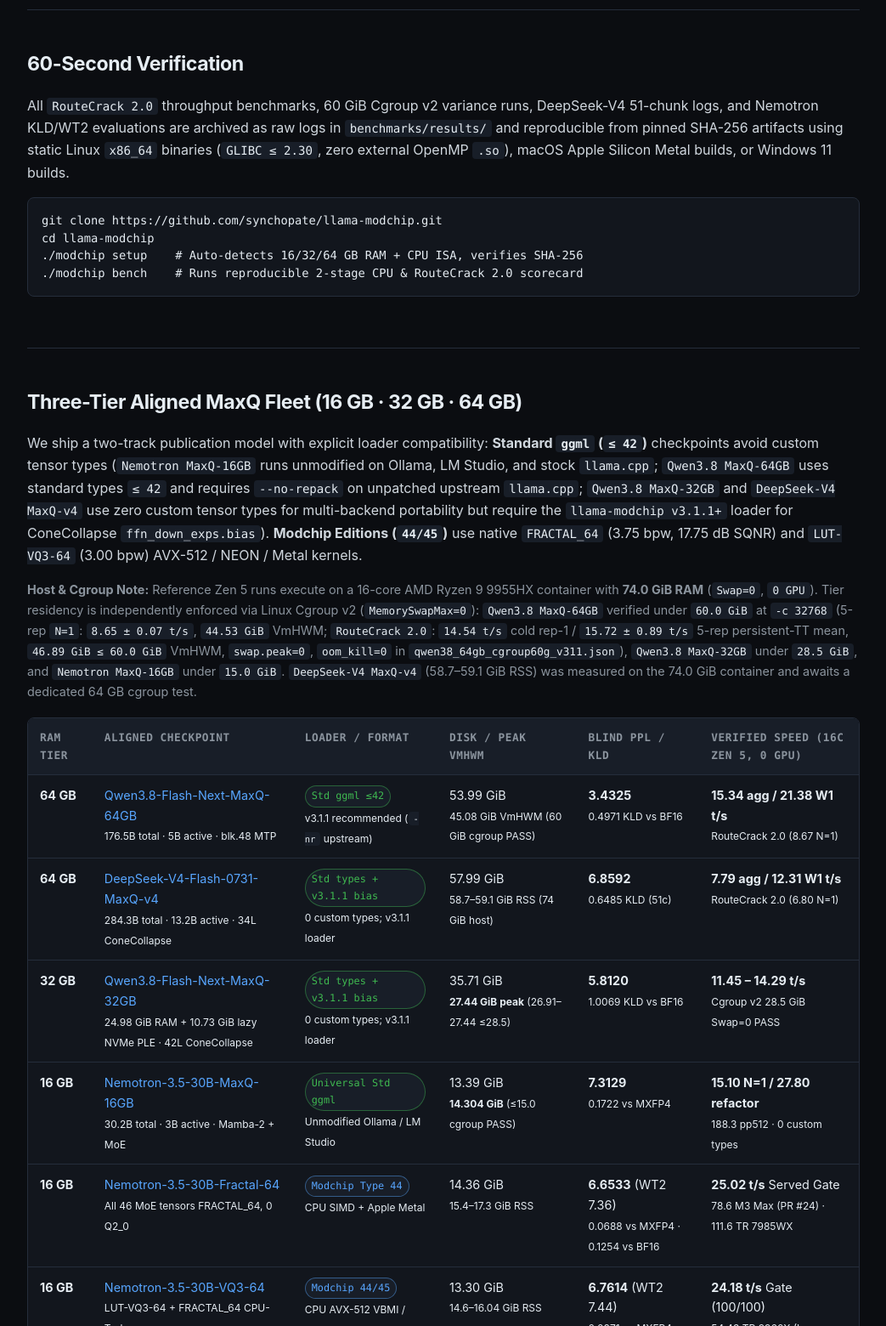
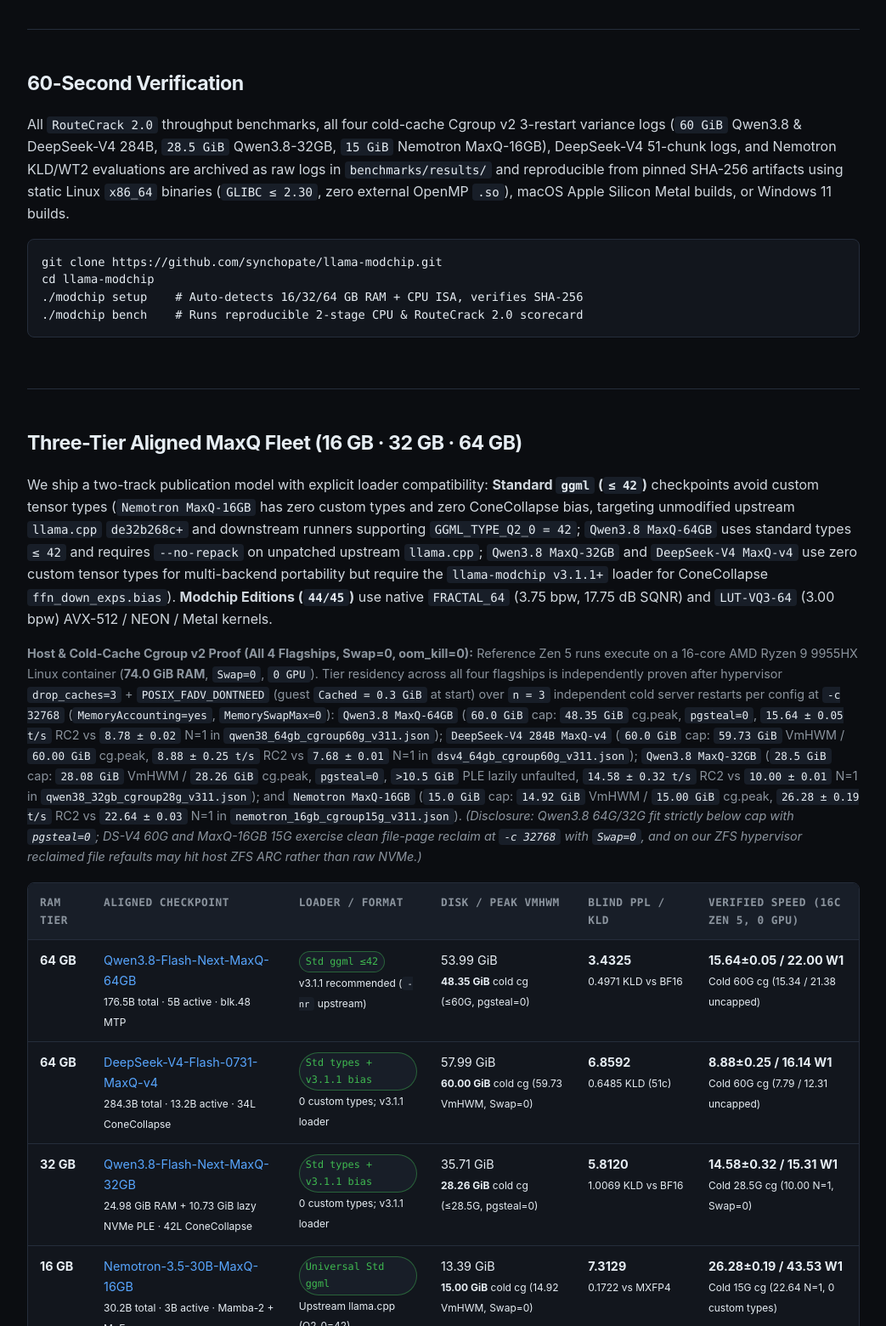
Before and after one commit to synchopate/synchopate.github.io, a plain HTML site: page index.html in a window 1280 px wide. Shown: the part 1240-2800 px from the top of the page at 85% size, without its empty margins (118-1161 px from the left). Drawn offline with Linux system fonts and the light colour scheme.

Commit message:
v3.1.1: sync all 4 cold-cache Cgroup v2 certifications, exact Horizon Law, video provenance, 10-page paper

```diff
--- a/index.html
+++ b/index.html
@@ -43,12 +43,12 @@
         <div class="kpi-lbl">Qwen3.8 176.5B MaxQ-64GB · <strong>-46.6% KLD</strong> vs 54.4 GiB coder-pruned IQ1_M</div>
       </div>
       <div class="kpi">
-        <div class="kpi-val">27.44 GiB</div>
-        <div class="kpi-lbl">Qwen3.8 MaxQ-32GB peak VmHWM (26.91–27.44 &le; 28.5 GiB Cgroup v2, Swap=0)</div>
+        <div class="kpi-val">28.26 GiB</div>
+        <div class="kpi-lbl">Qwen3.8 MaxQ-32GB cold-cache Cgroup v2 peak (&le;28.5 GiB, Swap=0, &gt;10.5 GiB PLE unfaulted)</div>
       </div>
       <div class="kpi">
-        <div class="kpi-val green">15.34 / 21.38 t/s</div>
-        <div class="kpi-lbl">Qwen3.8 aligned 4-WL agg / W1 refactor (16C Zen 5, 0 GPU)</div>
+        <div class="kpi-val green">15.64 / 22.00 t/s</div>
+        <div class="kpi-lbl">Qwen3.8 MaxQ-64GB cold 60 GiB cgroup (3 cold reps; 15.34 / 21.38 uncapped)</div>
       </div>
       <div class="kpi">
         <div class="kpi-val">832 Bytes</div>
@@ -71,10 +71,12 @@
   <section id="quickstart">
     <h2>60-Second Verification</h2>
     <p>
-      All <code>RouteCrack 2.0</code> throughput benchmarks, 60 GiB Cgroup v2 variance runs, DeepSeek-V4 51-chunk logs, and
-      Nemotron KLD/WT2 evaluations are archived as raw logs in <code>benchmarks/results/</code> and reproducible from pinned
-      SHA-256 artifacts using static Linux <code>x86_64</code> binaries (<code>GLIBC &le; 2.30</code>, zero external OpenMP
-      <code>.so</code>), macOS Apple Silicon Metal builds, or Windows 11 builds.
+      All <code>RouteCrack 2.0</code> throughput benchmarks, all four cold-cache Cgroup v2 3-restart variance logs
+      (<code>60 GiB</code> Qwen3.8 &amp; DeepSeek-V4 284B, <code>28.5 GiB</code> Qwen3.8-32GB, <code>15 GiB</code>
+      Nemotron MaxQ-16GB), DeepSeek-V4 51-chunk logs, and Nemotron KLD/WT2 evaluations are archived as raw logs in
+      <code>benchmarks/results/</code> and reproducible from pinned SHA-256 artifacts using static Linux
+      <code>x86_64</code> binaries (<code>GLIBC &le; 2.30</code>, zero external OpenMP <code>.so</code>), macOS Apple
+      Silicon Metal builds, or Windows 11 builds.
     </p>
 <pre><code>git clone https://github.com/synchopate/llama-modchip.git
 cd llama-modchip
@@ -87,7 +89,8 @@ cd llama-modchip
     <p>
       We ship a two-track publication model with explicit loader compatibility:
       <strong>Standard <code>ggml</code> (<code>&le; 42</code>)</strong> checkpoints avoid custom tensor types
-      (<code>Nemotron MaxQ-16GB</code> runs unmodified on Ollama, LM Studio, and stock <code>llama.cpp</code>;
+      (<code>Nemotron MaxQ-16GB</code> has zero custom types and zero ConeCollapse bias, targeting unmodified upstream
+      <code>llama.cpp</code> <code>de32b268c+</code> and downstream runners supporting <code>GGML_TYPE_Q2_0 = 42</code>;
       <code>Qwen3.8 MaxQ-64GB</code> uses standard types <code>&le; 42</code> and requires <code>--no-repack</code> on
       unpatched upstream <code>llama.cpp</code>; <code>Qwen3.8 MaxQ-32GB</code> and <code>DeepSeek-V4 MaxQ-v4</code> use zero
       custom tensor types for multi-backend portability but require the <code>llama-modchip v3.1.1+</code> loader for
@@ -96,15 +99,27 @@ cd llama-modchip
       and <code>LUT-VQ3-64</code> (3.00 bpw) AVX-512 / NEON / Metal kernels.
     </p>
     <p style="font-size: 0.9rem; color: var(--muted);">
-      <strong>Host &amp; Cgroup Note:</strong> Reference Zen 5 runs execute on a 16-core AMD Ryzen 9 9955HX container with
-      <strong>74.0 GiB RAM</strong> (<code>Swap=0</code>, <code>0 GPU</code>). Tier residency is independently enforced via
-      Linux Cgroup v2 (<code>MemorySwapMax=0</code>): <code>Qwen3.8 MaxQ-64GB</code> verified under <code>60.0 GiB</code> at
-      <code>-c 32768</code> (5-rep <code>N=1</code>: <code>8.65 &plusmn; 0.07 t/s</code>, <code>44.53 GiB</code> VmHWM;
-      <code>RouteCrack 2.0</code>: <code>14.54 t/s</code> cold rep-1 / <code>15.72 &plusmn; 0.89 t/s</code> 5-rep persistent-TT
-      mean, <code>46.89 GiB &le; 60.0 GiB</code> VmHWM, <code>swap.peak=0</code>, <code>oom_kill=0</code> in
-      <code>qwen38_64gb_cgroup60g_v311.json</code>), <code>Qwen3.8 MaxQ-32GB</code> under <code>28.5 GiB</code>, and
-      <code>Nemotron MaxQ-16GB</code> under <code>15.0 GiB</code>. <code>DeepSeek-V4 MaxQ-v4</code> (58.7–59.1 GiB RSS) was
-      measured on the 74.0 GiB container and awaits a dedicated 64 GB cgroup test.
+      <strong>Host &amp; Cold-Cache Cgroup v2 Proof (All 4 Flagships, Swap=0, oom_kill=0):</strong> Reference Zen 5 runs
+      execute on a 16-core AMD Ryzen 9 9955HX Linux container (<strong>74.0 GiB RAM</strong>, <code>Swap=0</code>,
+      <code>0 GPU</code>). Tier residency across all four flagships is independently proven after hypervisor
+      <code>drop_caches=3</code> + <code>POSIX_FADV_DONTNEED</code> (guest <code>Cached = 0.3 GiB</code> at start) over
+      <code>n = 3</code> independent cold server restarts per config at <code>-c 32768</code>
+      (<code>MemoryAccounting=yes</code>, <code>MemorySwapMax=0</code>):
+      <code>Qwen3.8 MaxQ-64GB</code> (<code>60.0 GiB</code> cap: <code>48.35 GiB</code> cg.peak, <code>pgsteal=0</code>,
+      <code>15.64 &plusmn; 0.05 t/s</code> RC2 vs <code>8.78 &plusmn; 0.02</code> N=1 in
+      <code>qwen38_64gb_cgroup60g_v311.json</code>);
+      <code>DeepSeek-V4 284B MaxQ-v4</code> (<code>60.0 GiB</code> cap: <code>59.73 GiB</code> VmHWM /
+      <code>60.00 GiB</code> cg.peak, <code>8.88 &plusmn; 0.25 t/s</code> RC2 vs <code>7.68 &plusmn; 0.01</code> N=1 in
+      <code>dsv4_64gb_cgroup60g_v311.json</code>);
+      <code>Qwen3.8 MaxQ-32GB</code> (<code>28.5 GiB</code> cap: <code>28.08 GiB</code> VmHWM / <code>28.26 GiB</code>
+      cg.peak, <code>pgsteal=0</code>, <code>&gt;10.5 GiB</code> PLE lazily unfaulted, <code>14.58 &plusmn; 0.32 t/s</code>
+      RC2 vs <code>10.00 &plusmn; 0.01</code> N=1 in <code>qwen38_32gb_cgroup28g_v311.json</code>);
+      and <code>Nemotron MaxQ-16GB</code> (<code>15.0 GiB</code> cap: <code>14.92 GiB</code> VmHWM /
+      <code>15.00 GiB</code> cg.peak, <code>26.28 &plusmn; 0.19 t/s</code> RC2 vs <code>22.64 &plusmn; 0.03</code> N=1 in
+      <code>nemotron_16gb_cgroup15g_v311.json</code>).
+      <em>(Disclosure: Qwen3.8 64G/32G fit strictly below cap with <code>pgsteal=0</code>; DS-V4 60G and MaxQ-16GB 15G
+      exercise clean file-page reclaim at <code>-c 32768</code> with <code>Swap=0</code>, and on our ZFS hypervisor
+      reclaimed file refaults may hit host ZFS ARC rather than raw NVMe.)</em>
     </p>
 
     <div class="table-wrap">
@@ -124,44 +139,44 @@ cd llama-modchip
             <td><strong>64 GB</strong></td>
             <td><a href="https://huggingface.co/Synchopate/Qwen3.8-Flash-Next-MaxQ-64GB-GGUF">Qwen3.8-Flash-Next-MaxQ-64GB</a><br><small>176.5B total · 5B active · blk.48 MTP</small></td>
             <td><span class="tag std">Std ggml &le;42</span><br><small>v3.1.1 recommended (<code>-nr</code> upstream)</small></td>
-            <td>53.99 GiB<br><small>45.08 GiB VmHWM (60 GiB cgroup PASS)</small></td>
+            <td>53.99 GiB<br><small><strong>48.35 GiB</strong> cold cg (&le;60G, pgsteal=0)</small></td>
             <td><strong>3.4325</strong><br><small>0.4971 KLD vs BF16</small></td>
-            <td><strong>15.34 agg / 21.38 W1 t/s</strong><br><small>RouteCrack 2.0 (8.67 N=1)</small></td>
+            <td><strong>15.64&plusmn;0.05 / 22.00 W1</strong><br><small>Cold 60G cg (15.34 / 21.38 uncapped)</small></td>
           </tr>
           <tr>
             <td><strong>64 GB</strong></td>
             <td><a href="https://huggingface.co/Synchopate/DeepSeek-V4-Flash-0731-MaxQ-v4-64GB-CPU-GGUF">DeepSeek-V4-Flash-0731-MaxQ-v4</a><br><small>284.3B total · 13.2B active · 34L ConeCollapse</small></td>
             <td><span class="tag std">Std types + v3.1.1 bias</span><br><small>0 custom types; v3.1.1 loader</small></td>
-            <td>57.99 GiB<br><small>58.7–59.1 GiB RSS (74 GiB host)</small></td>
+            <td>57.99 GiB<br><small><strong>60.00 GiB</strong> cold cg (59.73 VmHWM, Swap=0)</small></td>
             <td><strong>6.8592</strong><br><small>0.6485 KLD (51c)</small></td>
-            <td><strong>7.79 agg / 12.31 W1 t/s</strong><br><small>RouteCrack 2.0 (6.80 N=1)</small></td>
+            <td><strong>8.88&plusmn;0.25 / 16.14 W1</strong><br><small>Cold 60G cg (7.79 / 12.31 uncapped)</small></td>
           </tr>
           <tr>
             <td><strong>32 GB</strong></td>
             <td><a href="https://huggingface.co/Synchopate/Qwen3.8-Flash-Next-MaxQ-32GB-GGUF">Qwen3.8-Flash-Next-MaxQ-32GB</a><br><small>24.98 GiB RAM + 10.73 GiB lazy NVMe PLE · 42L ConeCollapse</small></td>
             <td><span class="tag std">Std types + v3.1.1 bias</span><br><small>0 custom types; v3.1.1 loader</small></td>
-            <td>35.71 GiB<br><small><strong>27.44 GiB peak</strong> (26.91–27.44 &le;28.5)</small></td>
+            <td>35.71 GiB<br><small><strong>28.26 GiB</strong> cold cg (&le;28.5G, pgsteal=0)</small></td>
             <td><strong>5.8120</strong><br><small>1.0069 KLD vs BF16</small></td>
-            <td><strong>11.45 – 14.29 t/s</strong><br><small>Cgroup v2 28.5 GiB Swap=0 PASS</small></td>
+            <td><strong>14.58&plusmn;0.32 / 15.31 W1</strong><br><small>Cold 28.5G cg (10.00 N=1, Swap=0)</small></td>
           </tr>
           <tr>
             <td><strong>16 GB</strong></td>
             <td><a href="https://huggingface.co/Synchopate/NVIDIA-Nemotron-3.5-30B-A3B-MaxQ-16GB-GGUF">Nemotron-3.5-30B-MaxQ-16GB</a><br><small>30.2B total · 3B active · Mamba-2 + MoE</small></td>
-            <td><span class="tag std">Universal Std ggml</span><br><small>Unmodified Ollama / LM Studio</small></td>
-            <td>13.39 GiB<br><small><strong>14.304 GiB</strong> (&le;15.0 cgroup PASS)</small></td>
+            <td><span class="tag std">Universal Std ggml</span><br><small>Upstream llama.cpp (Q2_0=42)</small></td>
+            <td>13.39 GiB<br><small><strong>15.00 GiB</strong> cold cg (14.92 VmHWM, Swap=0)</small></td>
             <td><strong>7.3129</strong><br><small>0.1722 vs MXFP4</small></td>
-            <td><strong>15.10 N=1 / 27.80 refactor</strong><br><small>188.3 pp512 · 0 custom types</small></td>
+            <td><strong>26.28&plusmn;0.19 / 43.53 W1</strong><br><small>Cold 15G cg (22.64 N=1, 0 custom types)</small></td>
           </tr>
           <tr>
-            <td><strong>16 GB</strong></td>
+            <td><strong>16–24 GB</strong></td>
             <td><a href="https://huggingface.co/Synchopate/NVIDIA-Nemotron-3.5-30B-A3B-Fractal-64-CPU-GGUF">Nemotron-3.5-30B-Fractal-64</a><br><small>All 46 MoE tensors FRACTAL_64, 0 Q2_0</small></td>
             <td><span class="tag mod">Modchip Type 44</span><br><small>CPU SIMD + Apple Metal</small></td>
             <td>14.36 GiB<br><small>15.4–17.3 GiB RSS</small></td>
             <td><strong>6.6533</strong> (WT2 7.36)<br><small>0.0688 vs MXFP4 · 0.1254 vs BF16</small></td>
-            <td><strong>25.02 t/s</strong> Served Gate<br><small>78.6 M3 Max (PR #24) · 111.6 TR 7985WX</small></td>
+            <td><strong>25.02 t/s</strong> Served Gate<br><small>78.6 M3 Max Metal (PR #24)</small></td>
           </tr>
           <tr>
-            <td><strong>16 GB</strong></td>
+            <td><strong>16–24 GB</strong></td>
             <td><a href="https://huggingface.co/Synchopate/NVIDIA-Nemotron-3.5-30B-A3B-VQ3-64-CPU-GGUF">Nemotron-3.5-30B-VQ3-64</a><br><small>LUT-VQ3-64 + FRACTAL_64 CPU-Turbo</small></td>
             <td><span class="tag mod">Modchip 44/45</span><br><small>CPU AVX-512 VBMI / AVX2 / NEON</small></td>
             <td>13.30 GiB<br><small>14.6–16.04 GiB RSS</small></td>
@@ -188,9 +203,10 @@ cd llama-modchip
         <strong>Figure 1 — Disk Footprint vs. Blind Perplexity Pareto Frontier.</strong>
         Zero-overlap <code>wiki-alt.txt</code> evaluations across all three RAM tiers. On Qwen3.8-Flash-Next,
         MaxQ-64GB cuts KLD by 46.6% vs 54.40 GiB coder-pruned IQ1_M (256/512 experts) while preserving all 512/512 experts
-        and the blk.48 NextN MTP head; MaxQ-32GB (27.44 GiB peak VmHWM via 42L ConeCollapse + lazy NVMe PLE) is the sole
-        checkpoint verified under a strict 28.5 GiB Cgroup v2 ceiling with Swap=0. On Nemotron (c), only MaxQ-16GB
-        (14.304 GiB VmHWM) is cgroup-verified under 15.0 GiB; VQ3-64 and Fractal-64 are &lt;15.0 GiB on disk.
+        and the blk.48 NextN MTP head; MaxQ-32GB (28.26 GiB cold-cache cgroup peak via 42L ConeCollapse + lazy NVMe PLE,
+        <code>pgsteal=0</code>) is the sole checkpoint certified under a strict 28.5 GiB Cgroup v2 ceiling with Swap=0.
+        On DeepSeek-V4 (b), MaxQ-v4 passes cold-cache 60.0 GiB Cgroup v2 (Swap=0). On Nemotron (c), MaxQ-16GB passes
+        cold-cache 15.0 GiB Cgroup v2 (Swap=0), while VQ3-64 and Fractal-64 target 16–24 GB hosts.
       </figcaption>
     </figure>
 
@@ -199,8 +215,8 @@ cd llama-modchip
       <figcaption>
         <strong>Figure 2 — RouteCrack 2.0 Speculative Throughput Across 3 Flagship Architectures (16C Zen 5, 0 GPU, T=0).</strong>
         W1 (152-LOC refactor), W2 (multi-tool JSON), W3 (greenfield C99), W4 (bilingual prose), and aggregate tok/s
-        from single-run logs (Nemotron measured on <code>Fractal-MXFP4</code> reference; 5-rep Cgroup v2 CI for Qwen3.8 in
-        <code>qwen38_64gb_cgroup60g_v311.json</code>). Includes honest trade-offs: W4 free prose on non-MTP 284B DeepSeek-V4
+        from uncapped single-run logs (Nemotron measured on <code>Fractal-MXFP4</code> reference; separate cold-cache Cgroup v2
+        3-restart i.i.d. logs for all four flagships in <code>benchmarks/results/*_cgroup*_v311.json</code>). Includes honest trade-offs: W4 free prose on non-MTP 284B DeepSeek-V4
         runs -7.4% vs N=1, and aggregate RC2 vs v3.0 deltas on DeepSeek (+0.84%) and Nemotron (+3.96%) fall within single-run
         variance. Greedy T=0 outputs are 100% bit-exact on structured W1+W2 across all 3 models, with batch-GEMM FP drift on
         high-entropy W3/W4.
@@ -211,7 +227,7 @@ cd llama-modchip
   <section id="hardware">
     <h2>Wanted Hardware Runs</h2>
     <p>
-      Community members have verified <code>llama-modchip</code> on Zen 5, Threadripper PRO 7985WX (111.62 t/s on Nemotron),
+      Community members have verified <code>llama-modchip</code> on Zen 5, Threadripper PRO 7985WX (111.62 t/s on Nemotron-30B <code>Q4_0</code>, Issue #1),
       Threadripper 9960X (54.43 t/s on Nemotron VQ3-64), Apple M5 Max (27.0 t/s on historical withdrawn 284B DeepSeek-V4
       <code>Fractal</code>; <code>MaxQ-v4</code> awaits fresh M5 Max run), AWS Graviton3 (44.97 t/s on Nemotron), and Dual
       Broadwell Xeon. We are actively looking for reproducible <code>./modchip bench</code> scorecards on three missing
```
Also changed, not shown: posts/zero-gpu-frontier-ai/index.html (+24 -15 lines), assets/fig2_pareto_frontier.png, 2 other files.
